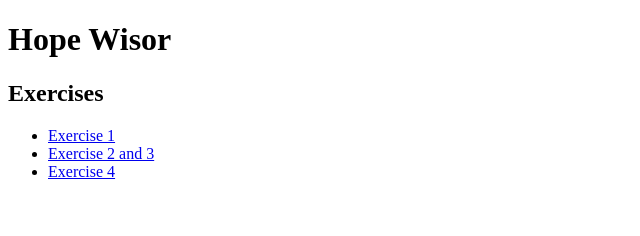
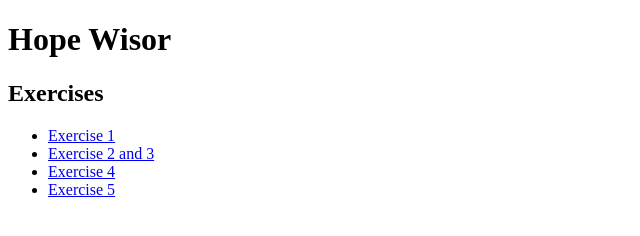
Before and after one commit to hwisor/hwisor.github.io, a plain HTML site: page index.html in a window 1280 px wide. Shown: the whole page, without its empty margins (0-640 px from the left). Drawn offline with Linux system fonts and the light colour scheme.

Commit message:
New Exercise

```diff
--- a/index.html
+++ b/index.html
@@ -21,6 +21,7 @@
     <li><a href="Exercise 1">Exercise 1</a></li>
     <li><a href="Exercise 2 and 3">Exercise 2 and 3</a></li>
     <li><a href="Exercise 4">Exercise 4</a></li>
+    <li><a href="Exercise 5">Exercise 5</a></li>
   </ul>
 
 </body>
```
Also changed, not shown: 1 other file.
